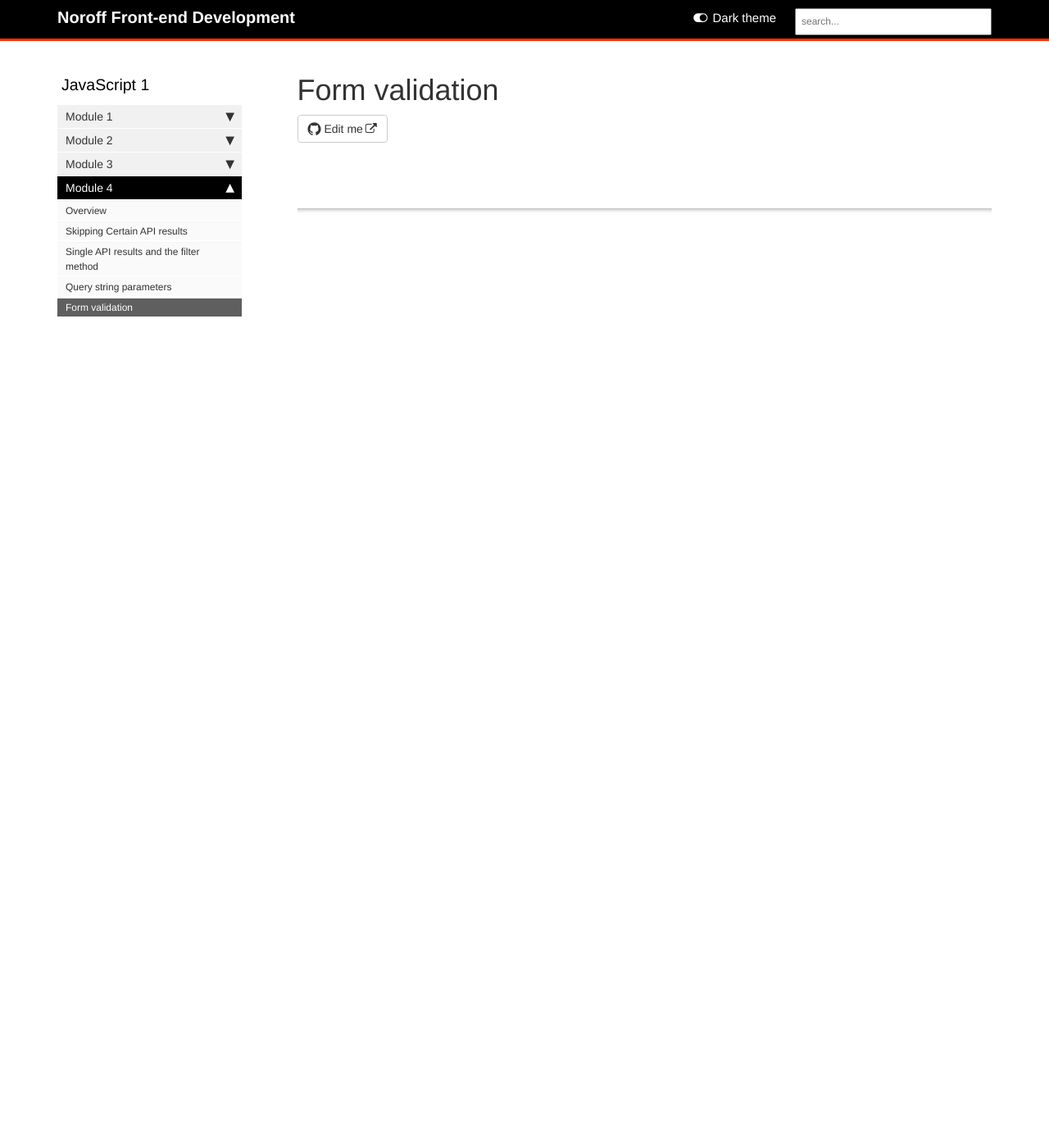
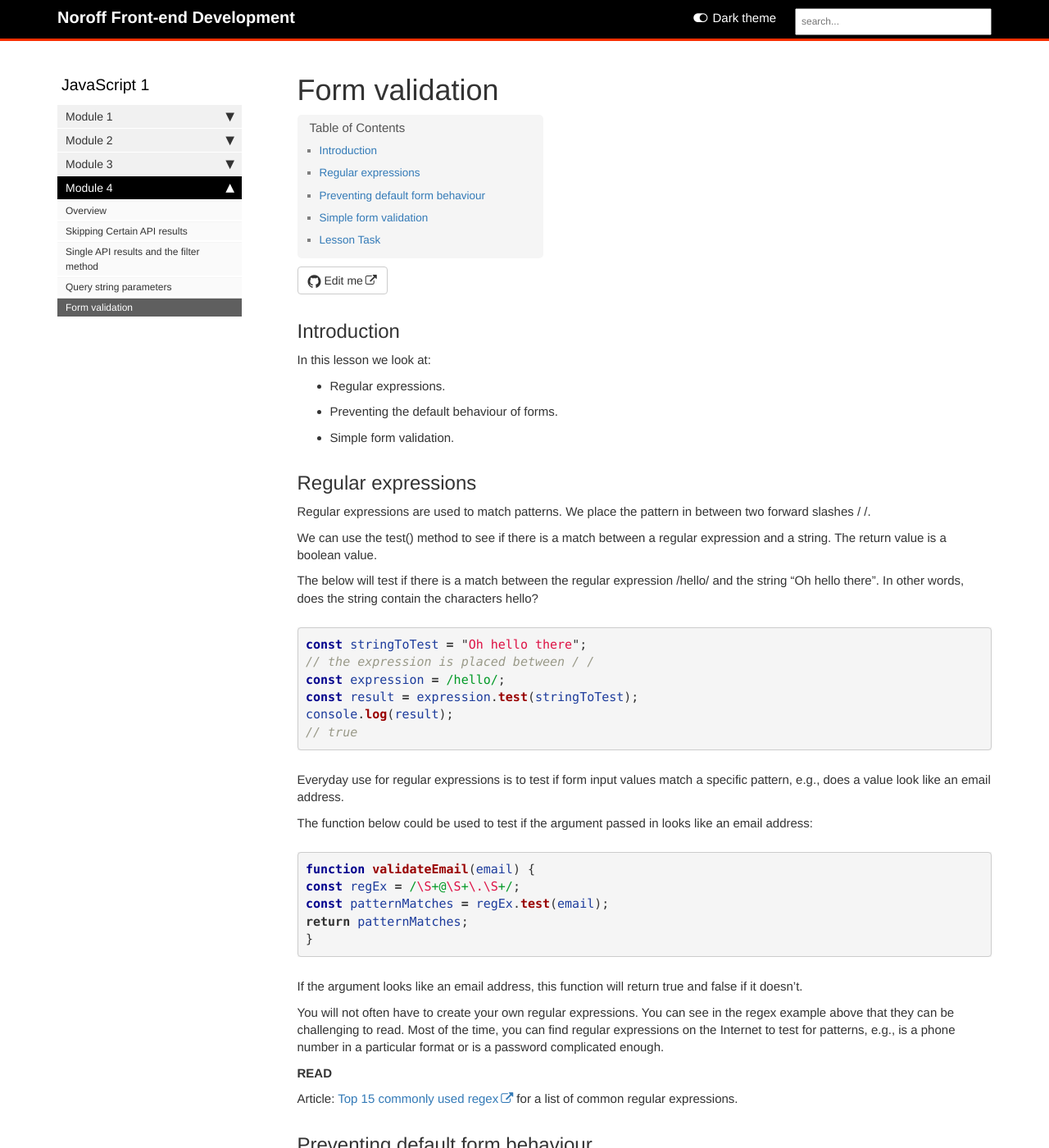
Before and after one commit to AmberBentley/content-feu, a Jekyll site: the page built from pages/javascript-1/form-validation.md, in a window 1280 px wide and 1400 px high. Shown: the whole window at 82% size. Built offline with Jekyll 4.4.1, drawn with Linux system fonts in a browser that asks for light colours; comment, search, counter and statistics services are not loaded; some of the changed text lies outside the part shown.

Commit message:
JS1 Module 4 Lesson 4 added

````diff
--- a/pages/javascript-1/form-validation.md
+++ b/pages/javascript-1/form-validation.md
@@ -6,3 +6,75 @@ sidebar: javascript-1
 permalink: javascript-1/form-validation.html
 folder: javascript-1
 ---
+## Introduction
+
+In this lesson we look at:
+
+- Regular expressions.
+- Preventing the default behaviour of forms.
+- Simple form validation.
+
+## Regular expressions
+
+Regular expressions are used to match patterns. We place the pattern in between two forward slashes / /.
+
+We can use the test() method to see if there is a match between a regular expression and a string. The return value is a boolean value.
+
+The below will test if there is a match between the regular expression /hello/ and the string "Oh hello there". In other words, does the string contain the characters hello?
+
+```js
+const stringToTest = "Oh hello there";
+// the expression is placed between / /
+const expression = /hello/;
+const result = expression.test(stringToTest);
+console.log(result);
+// true
+```
+
+Everyday use for regular expressions is to test if form input values match a specific pattern, e.g., does a value look like an email address.
+
+The function below could be used to test if the argument passed in looks like an email address:
+
+```js
+function validateEmail(email) {
+const regEx = /\S+@\S+\.\S+/;
+const patternMatches = regEx.test(email);
+return patternMatches;
+}
+```
+
+If the argument looks like an email address, this function will return true and false if it doesn't.
+
+You will not often have to create your own regular expressions. You can see in the regex example above that they can be challenging to read. Most of the time, you can find regular expressions on the Internet to test for patterns, e.g., is a phone number in a particular format or is a password complicated enough.
+
+**READ**
+
+Article: [Top 15 commonly used regex](https://digitalfortress.tech/tips/top-15-commonly-used-regex/) for a list of common regular expressions.
+
+## Preventing default form behaviour
+
+To prevent the default behaviour of submitted forms, which includes reloading the page, we can use:
+
+```js
+event.preventDefault();
+```
+
+<iframe src="https://player.vimeo.com/video/453361604?h=765aa36966&amp;badge=0&amp;autopause=0&amp;player_id=0&amp;app_id=58479" width="2560" height="1080" frameborder="0" allow="autoplay; fullscreen; picture-in-picture" allowfullscreen title="Preventing the default behaviour of a form"></iframe>
+
+[Code](https://github.com/NoroffFEU/submit-event-preventDefault) from the video.
+
+## Simple form validation
+
+We're going to use the **trim()** method and the **length** property to help us add simple validation to a form.
+
+<iframe src="https://player.vimeo.com/video/453789618?h=501a1e3296&amp;badge=0&amp;autopause=0&amp;player_id=0&amp;app_id=58479" width="2560" height="1080" frameborder="0" allow="autoplay; fullscreen; picture-in-picture" allowfullscreen title="Simple form validation"></iframe>
+
+[Code](https://github.com/NoroffFEU/simple-form-validation) from the video.
+
+## Lesson Task
+
+### Brief
+
+There are practise questions in the master branch of [this repo](https://github.com/NoroffFEU/lesson-task-js1-module4-lesson4).
+
+Attempt to answer the questions before checking them against the [answers branch](https://github.com/NoroffFEU/lesson-task-js1-module4-lesson4/tree/answers) of the repo.
````
